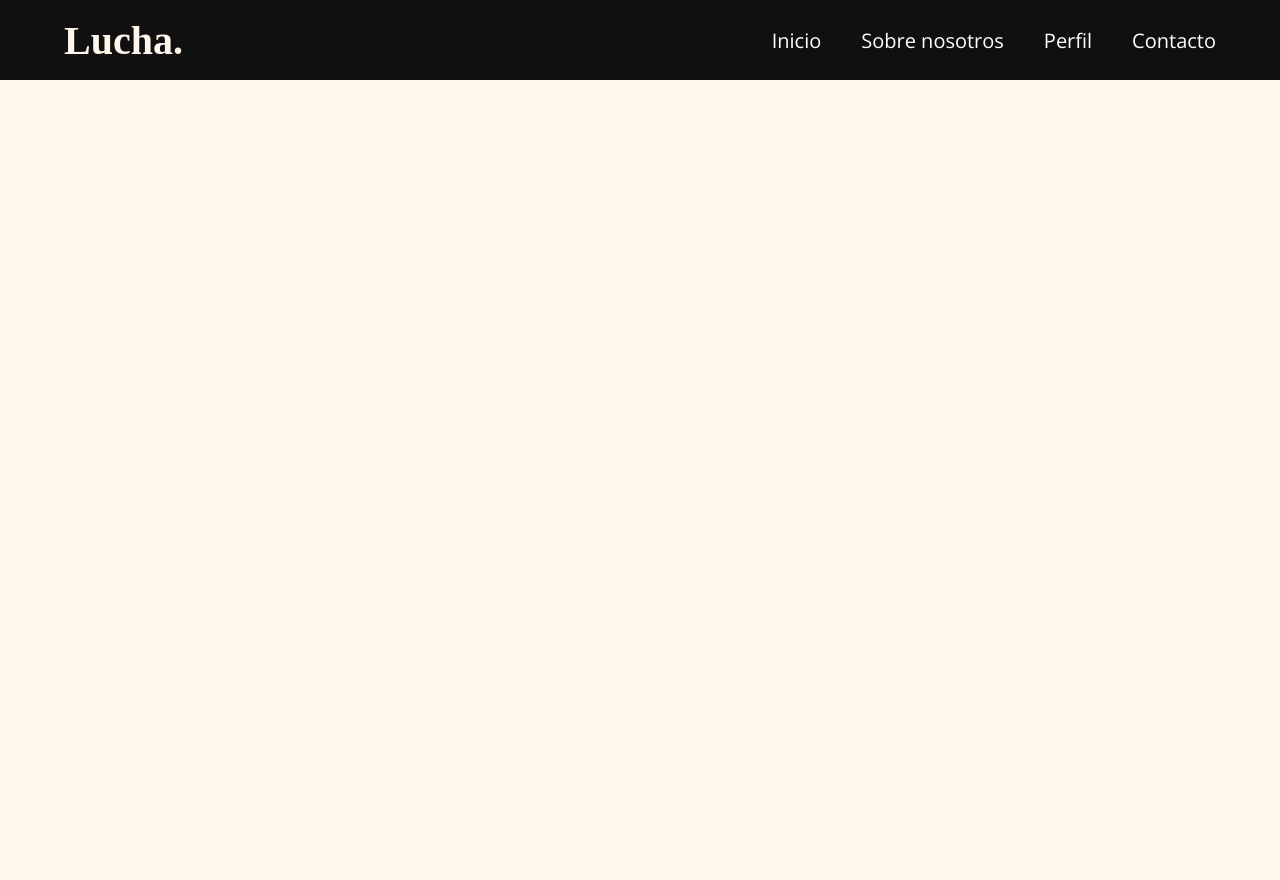
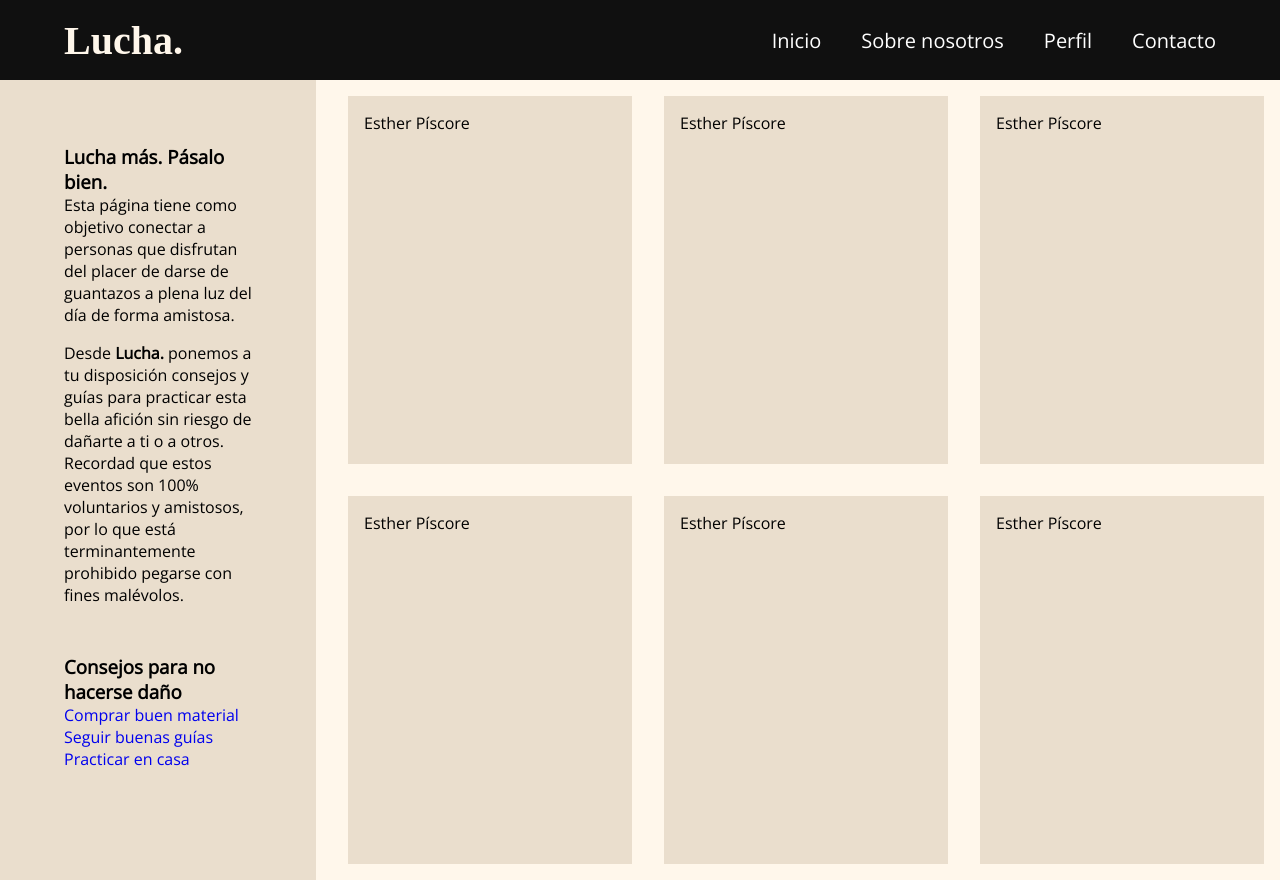
Before and after one commit to patchispatch/SIBW1920, a PHP site: page /portada.html in a window 1280 px wide. Before the commit the page ends 80 px from the top, so only its background shows below. Run offline with PHP 8.4, Linux system fonts and the light colour scheme; some web fonts are replaced.

Commit message:
CSS grid es mi pastor, nada me falta

```diff
--- a/practica1/portada.html
+++ b/practica1/portada.html
@@ -27,14 +27,40 @@
 
     </div>
 
-    <!-- COLUMNA LATERAL -->
-    <div>
+    <div class="grid-body">
+        <!-- COLUMNA LATERAL -->
+        <div class="sidebar-menu">
+            <div>
+                <h3><b>Lucha más. Pásalo bien.</b></h3>
+                <p>
+                    Esta página tiene como objetivo conectar a personas que disfrutan del placer de darse de guantazos a plena luz del día de forma amistosa.
+                </p>
+                <p>
+                    Desde <b>Lucha.</b> ponemos a tu disposición consejos y guías para practicar esta bella afición sin riesgo de dañarte a ti o a otros.
+                    Recordad que estos eventos son 100% voluntarios y amistosos, por lo que está terminantemente prohibido pegarse con fines malévolos.
+                </p>
 
-    </div>
+            </div>
 
-    <!-- GRID EVENTOS -->
-    <div>
+            <div>
+                <h3><b>Consejos para no hacerse daño</b></h3>
+                <ul>
+                    <a href="https://www.decathlon.es/es/sport/c0-deportes/c1-boxeo/_/N-1p4kiqe" title="Equipamiento de boxeo" target="_blank"><li>Comprar buen material</li></a>
+                    <a href="https://www.youtube.com/watch?v=-kgVnNAHLLM&t=1s" title="Vendaje de boxeo" target="_blank"><li>Seguir buenas guías</li></a>
+                    <a href="https://www.youtube.com/watch?v=LjeJmHg_S4A" title="Boxeo para principiantes" target="_blank"><li>Practicar en casa</li></a>
+                </ul>
+            </div>
+        </div>
 
+        <!-- GRID EVENTOS -->
+        <div class="event-grid">
+            <div>Esther Píscore</div>
+            <div>Esther Píscore</div>
+            <div>Esther Píscore</div>
+            <div>Esther Píscore</div>
+            <div>Esther Píscore</div>
+            <div>Esther Píscore</div>
+        </div>
     </div>
 
     <!-- FOOTER -->
--- a/practica1/style.css
+++ b/practica1/style.css
@@ -3,6 +3,7 @@
     padding: 0;
     list-style: none;
     text-decoration: none;
+    font-family: "Open Sans";
 }
 
 html {
@@ -61,3 +62,36 @@ html {
     font-family: "Open Sans";
     font-size: 20px;
 }
+
+.grid-body {
+    display: grid;
+    grid-template-columns: 1fr 3fr;
+    grid-column-gap: 1em;
+    grid-auto-rows: minmax(800px, auto);
+}
+
+.grid-body div {
+    padding: 1em;
+}
+
+.grid-body .sidebar-menu {
+    padding: 3em;
+    background: #eadecd;
+}
+
+.sidebar-menu p {
+    margin-bottom: 1em;
+}
+
+.event-grid {
+    display: grid;
+    grid-template-columns: repeat(3, 1fr);
+    grid-gap: 2em;
+    grid-auto-rows: minmax(1fr, auto);
+}
+
+.event-grid div {
+    background: #eadecd;
+    padding: 1em;
+
+}
```
